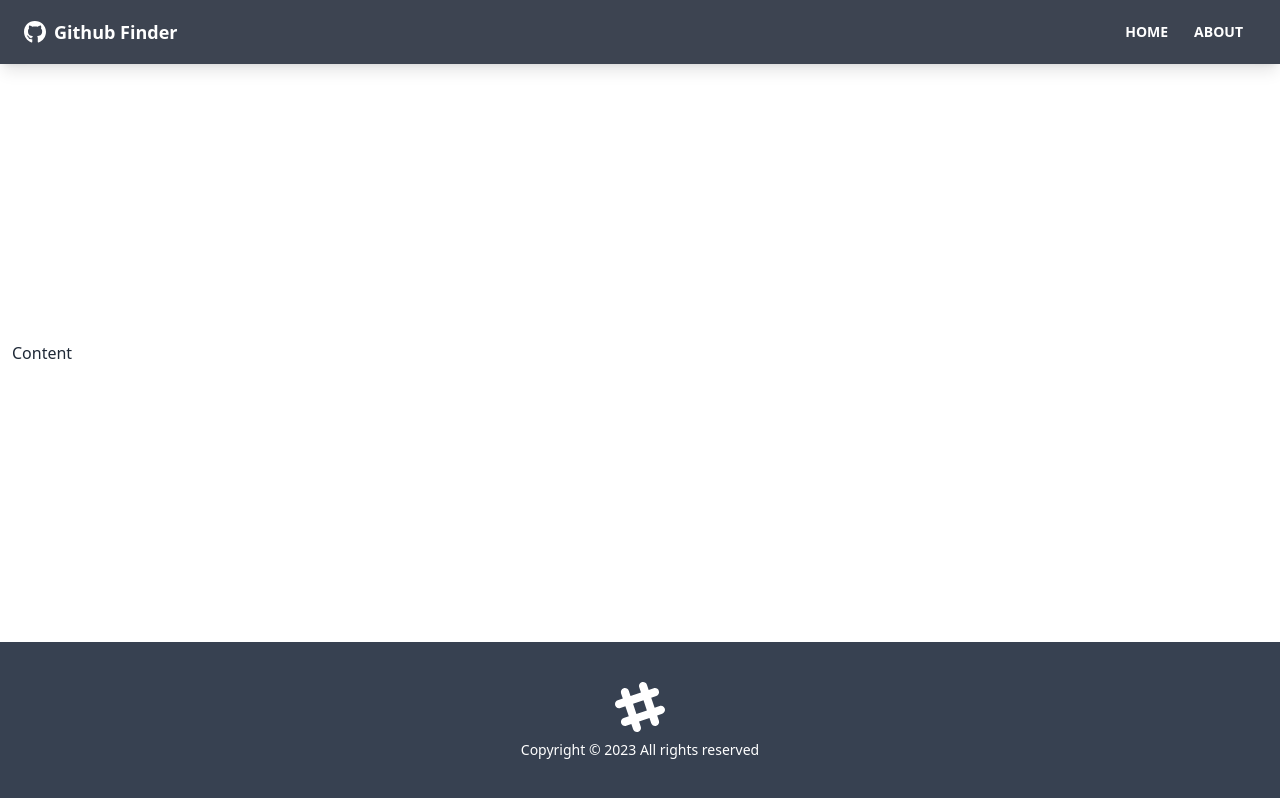
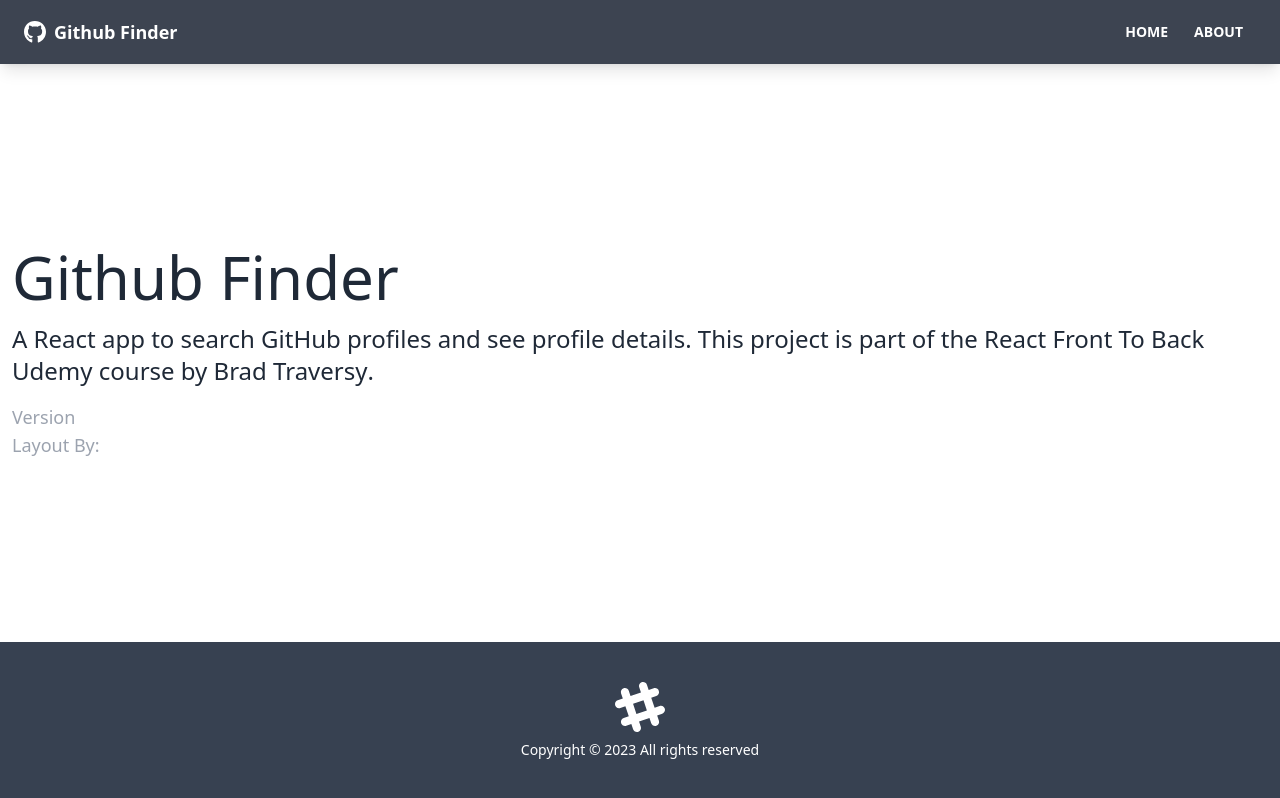
Before and after one commit to Cheeh1/github-finder, a React (Vite) app: page /about in a window 1280 px wide. Built offline with nearby package versions, Linux system fonts and the light colour scheme.

Commit message:
Created Pages
I created home, about and errorpage components and linked them with routes

```diff
--- a/src/App.jsx
+++ b/src/App.jsx
@@ -2,6 +2,9 @@
 import { BrowserRouter as Router, Routes, Route, } from "react-router-dom"
 import Navbar from "./components/layouts/Navbar"
 import Footer from "./components/layouts/Footer"
+import Home from "./Pages/Home"
+import About from "./Pages/About"
+import ErrorPage from "./Pages/ErrorPage"
 
 const App = () => {
 
@@ -11,7 +14,14 @@
         <div className="flex flex-col justify-between h-screen">
           <Navbar />
 
-          <main className="container mx-auto px-3 pb-12">Content</main>
+          <main className="container mx-auto px-3 pb-12">
+            <Routes>
+              <Route path="/" element={<Home />} />
+              <Route path="/about" element={<About />} />
+              <Route path="/errorpage" element={<ErrorPage />} />
+              <Route path="/*" element={<ErrorPage />} />
+            </Routes>
+          </main>
 
           <Footer />
         </div>
--- /dev/null
+++ b/src/Pages/About.jsx
@@ -0,0 +1,34 @@
+import React from 'react'
+
+const About = () => {
+    return (
+        <>
+            <div>
+                <h1 className='text-6xl mb-4'>Github Finder</h1>
+                <p className='mb-4 text-2xl font-light'>
+                    A React app to search GitHub profiles and see profile details. This
+                    project is part of the
+                    <a href='https://www.udemy.com/course/modern-react-front-to-back/'>
+                        {' '}
+                        React Front To Back
+                    </a>{' '}
+                    Udemy course by
+                    <strong>
+                        <a href='https://traversymedia.com'> Brad Traversy</a>
+                    </strong>
+                    .
+                </p>
+                <p className='text-lg text-gray-400'>
+                    Version <span className='text-white'>1.0.0</span>
+                </p>
+                <p className='text-lg text-gray-400'>
+                    Layout By:
+                    <a className='text-white' href='https://twitter.com/hassibmoddasser'>
+                        Hassib Moddasser
+                    </a>
+                </p>
+            </div>
+        </>
+    )
+}
+export default About
--- /dev/null
+++ b/src/Pages/ErrorPage.jsx
@@ -0,0 +1,23 @@
+import React from 'react'
+import { FaHome } from 'react-icons/fa'
+import { Link } from 'react-router-dom'
+
+const ErrorPage = () => {
+    return (
+        <>
+            <div className='hero'>
+                <div className='text-center hero-content'>
+                    <div className='max-w-lg'>
+                        <h1 className='text-8xl font-bold mb-8'>Oops!</h1>
+                        <p className='text-5xl mb-8'>404 - Page Not Found!</p>
+                        <Link className='btn btn-primary btn-lg' to='/'>
+                            <FaHome className='mr-2' />
+                            Back To Home
+                        </Link>
+                    </div>
+                </div>
+            </div>
+        </>
+    )
+}
+export default ErrorPage
--- /dev/null
+++ b/src/Pages/Home.jsx
@@ -0,0 +1,12 @@
+import React from 'react'
+
+const Home = () => {
+    return (
+        <>
+            <div>
+                <h1 className="text-6xl">Welcome</h1>
+            </div>
+        </>
+    )
+}
+export default Home
```
